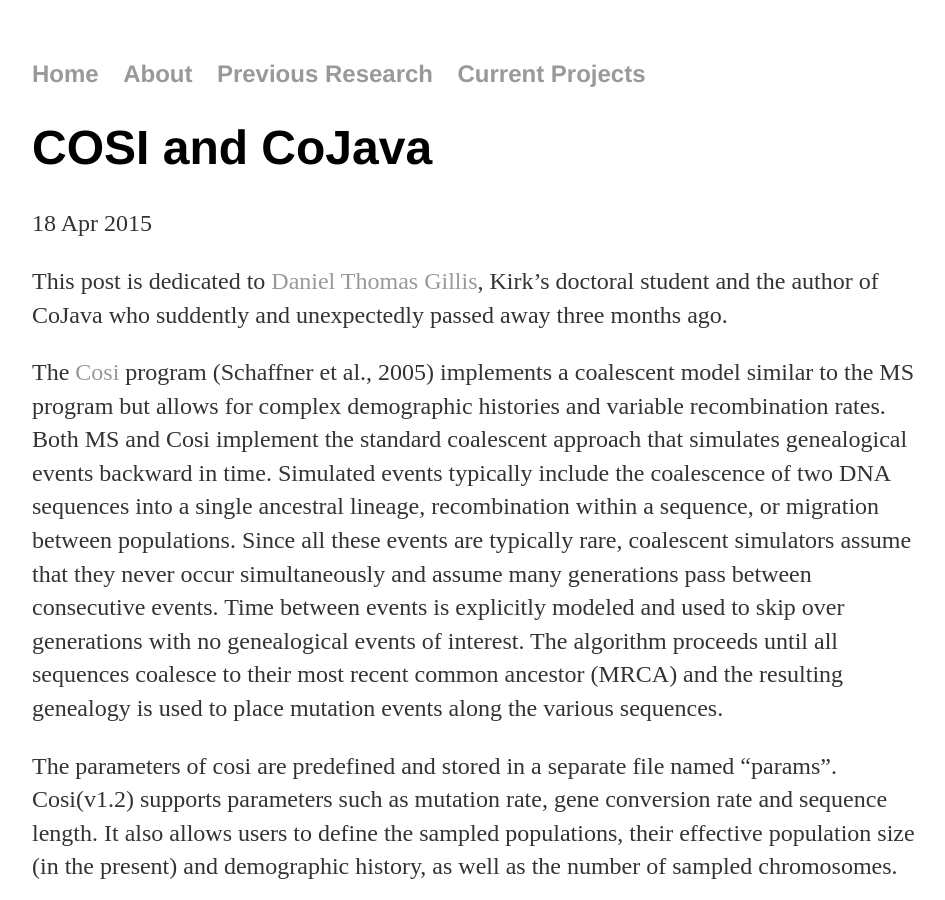
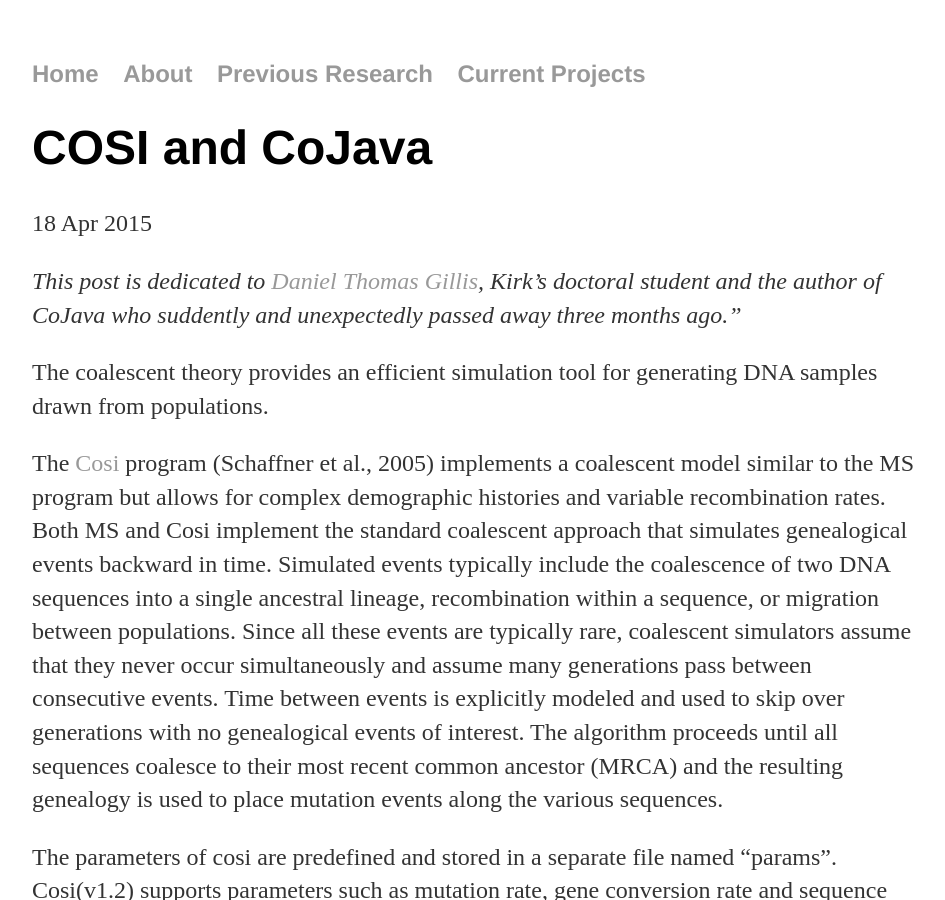
Before and after one commit to lybird300/lybird300.github.io, a Jekyll site: the page built from _posts/2015-04-18-CoJava.md, in a window 1280 px wide and 900 px high. Shown: the whole window, without its empty margins (160-1105 px from the left). Built offline with Jekyll 4.4.1, drawn with Linux system fonts in a browser that asks for light colours.

Commit message:
Update 2015-04-18-CoJava.md

```diff
--- a/_posts/2015-04-18-CoJava.md
+++ b/_posts/2015-04-18-CoJava.md
@@ -4,7 +4,9 @@ title: "COSI and CoJava"
 date: 2015-04-18
 ---
 
-This post is dedicated to <a href="http://www.smithfuneralhomebroadway.com/fh/obituaries/obituary.cfm?o_id=2902785&fh_id=13749">Daniel Thomas Gillis</a>, Kirk's doctoral student and the author of CoJava who suddently and unexpectedly passed away three months ago.
+<i>This post is dedicated to <a href="http://www.smithfuneralhomebroadway.com/fh/obituaries/obituary.cfm?o_id=2902785&fh_id=13749">Daniel Thomas Gillis</a>, Kirk's doctoral student and the author of CoJava who suddently and unexpectedly passed away three months ago."</i>
+
+The coalescent theory provides an efficient simulation tool for generating DNA samples drawn from populations.
 
 The <a href="https://popmodels.cancercontrol.cancer.gov/gsr/packages/cosi/">Cosi</a> program (Schaffner et al., 2005) implements a coalescent model similar to the MS program but allows for complex demographic histories and variable recombination rates. Both MS and Cosi implement the standard coalescent approach that simulates genealogical events backward in time. Simulated events typically include the coalescence of two DNA sequences into a single ancestral lineage, recombination within a sequence, or migration between populations. Since all these events are typically rare, coalescent simulators assume that they never occur simultaneously and assume many generations pass between consecutive events. Time between events is explicitly modeled and used to skip over generations with no genealogical events of interest. The algorithm proceeds until all sequences coalesce to their most recent common ancestor (MRCA) and the resulting genealogy is used to place mutation events along the various sequences.
 
```
